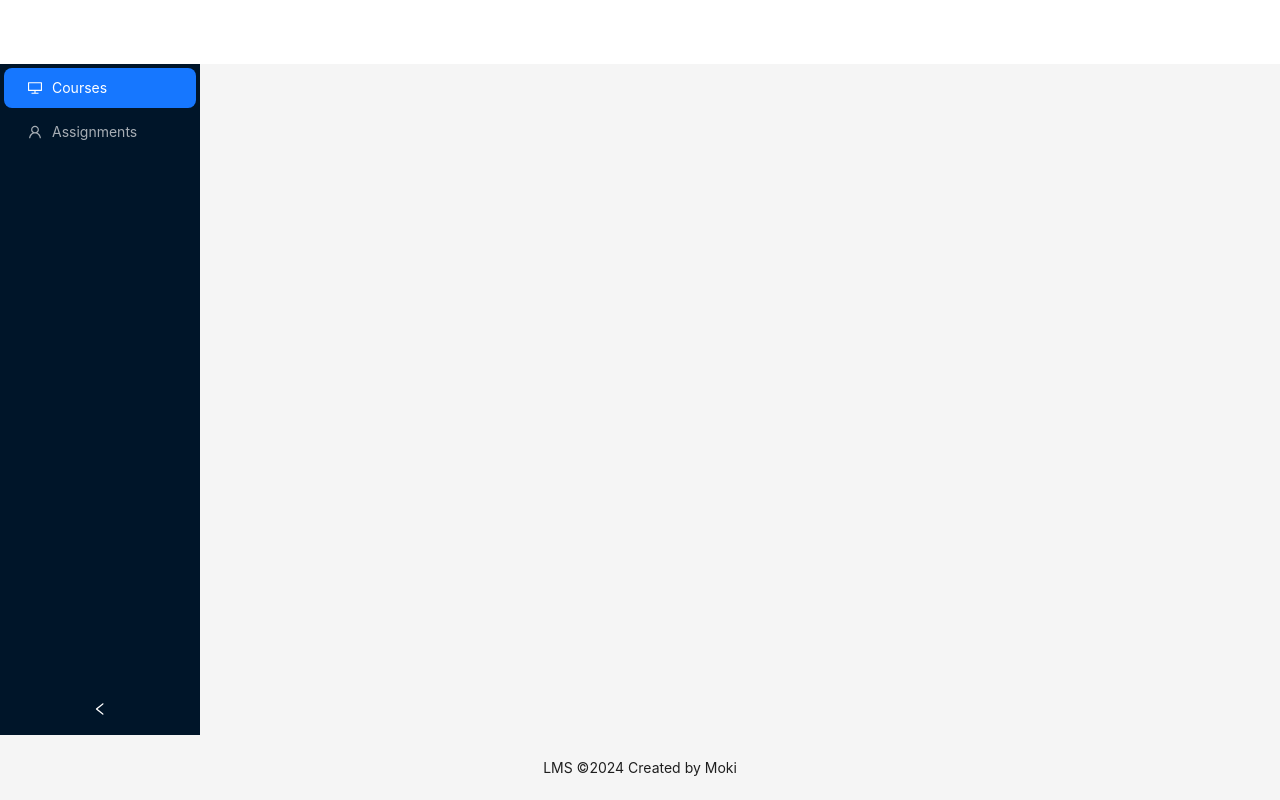
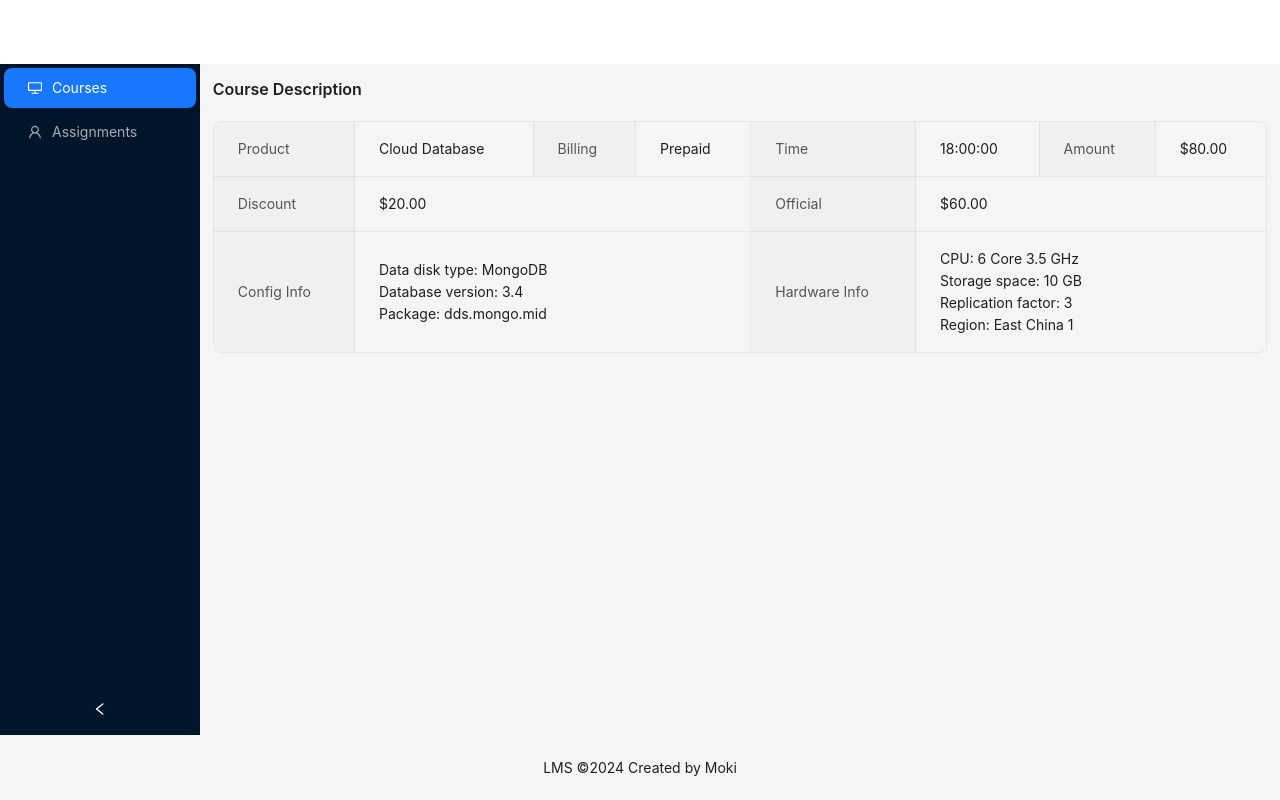
Before and after one commit to kiom4025/React_App, a React (Create React App) app: page /courseDetails in a window 1280 px wide. Built offline with nearby package versions, Linux system fonts and the light colour scheme.

Commit message:
Course card design complete & Course details page started

```diff
--- /dev/null
+++ b/src/Components/Courses/CourseCard.jsx
@@ -0,0 +1,81 @@
+import React from 'react';
+import {
+  ClockCircleOutlined,
+ } from '@ant-design/icons';
+import { Badge, Card, Rate } from 'antd';
+import { useNavigate } from 'react-router-dom';
+function CustomCourseCard () {
+  const navigate = useNavigate();
+  return(
+  <Badge.Ribbon text="15% off" placement='end'>
+  <Card
+    style={{
+      width: 250,
+      boxShadow: '0px 4px 12px rgba(0, 0, 0, 0.20)',
+      borderRadius:'12px',
+    }}
+
+
+
+    cover={
+      <img
+        alt="example"
+        src="https://gw.alipayobjects.com/zos/rmsportal/JiqGstEfoWAOHiTxclqi.png"
+      />
+    }
+    // actions={[
+    //   <SettingOutlined key="setting" />,
+    //   <EditOutlined key="edit" />,
+    //   <EllipsisOutlined key="ellipsis" />,
+    // ]}
+  >
+    {/* <Meta
+      avatar={<Avatar src="https://api.dicebear.com/7.x/miniavs/svg?seed=8" />}
+      title="Card title"
+      description="This is the description"
+    /> */}
+
+<div style={{width: '100%', height: '100%', flexDirection: 'column', gap: 15, display: 'inline-flex'}}>
+    <div style={{ flexDirection: 'column', gap: 4, display: 'inline-flex'}}>
+        <div style={{width: 100, paddingLeft: 11, paddingRight: 11, paddingTop: 4, paddingBottom: 4, background: '#1677ff', borderRadius: 3, overflow: 'hidden', justifyContent: 'center', alignItems: 'center', gap: 10, display: 'inline-flex'}}>
+            <div style={{color: 'white', fontSize: 12, fontWeight: '450'}}>Intermediate</div>
+        </div>
+      <div>
+        <div style={{width: '100%', color: '#0A0A0A', fontSize: 14, fontWeight: '500', wordWrap: 'break-word'}}>Data Structure and Algorithms</div>
+        <div style={{color: '#979797', fontSize: 10, fontWeight: '400', }}>Lorem Ipsum is simply dummy text of the printing and typesetting industry.</div>
+      </div>
+        <div style={{justifyContent: 'left', alignItems: 'flex-start', gap: 2, display: 'inline-flex', lineHeight:2}}>
+            <div style={{color: '#EF116F', fontSize: 10.5,  fontWeight: '500', wordWrap: 'break-word'}}><ClockCircleOutlined />&nbsp;Duration:&nbsp;</div>
+            <div style={{color: 'black', fontSize: 10.5, fontWeight: '400',  wordWrap: 'break-word'}}>3hr 20min</div>
+        </div>
+        <div style={{alignSelf: 'stretch', color: '#979797', fontSize: 10, fontWeight: '400', wordWrap: 'break-word', lineHeight:2}}>Created by: Web Workflow</div>
+
+        <div style={{alignSelf: 'stretch', color: '#979797', fontSize: 10, fontWeight: '400', wordWrap: 'break-word', lineHeight:2}}>
+        <Rate allowHalf defaultValue={3.5} style={{fontSize:'15px'}}/>&emsp;(611 ratings)</div>
+
+        <div style={{width: 110, paddingLeft: 12, paddingRight: 12, paddingTop: 6, paddingBottom: 6, background: '#232323', borderRadius: 15, justifyContent: 'center', alignItems: 'center', gap: 15, display: 'inline-flex'}}>
+            <div style={{justifyContent: 'center', alignItems: 'flex-start', display: 'flex', gap:2}}>
+                <div style={{color: 'white', fontSize: 12, fontWeight: '400', wordWrap: 'break-word'}}>$</div>
+                <div style={{color: '#2BD638', fontSize: 12, fontWeight: '500', wordWrap: 'break-word'}}>350</div>
+            </div>
+            <div style={{justifyContent: 'center', alignItems: 'flex-start', display: 'flex', gap:2}}>
+                <div style={{color: 'white', fontSize: 12, fontWeight: '400', textDecoration: 'line-through', wordWrap: 'break-word'}}>$</div>
+                <div style={{color: 'white', fontSize: 12, fontWeight: '400', textDecoration: 'line-through', wordWrap: 'break-word'}}>450</div>
+            </div>
+        </div>
+    </div>
+    <div style={{alignSelf: 'stretch', height: 26, paddingLeft: 70, paddingRight: 70, paddingTop: 7, paddingBottom: 7, background: '#FFE001', borderRadius: 6, overflow: 'hidden', justifyContent: 'center', alignItems: 'center', gap: 10, display: 'inline-flex'}}
+    onClick={()=>navigate('/courseDetails')}
+    >
+        <div style={{color: 'black', fontSize: 12, fontWeight: '400', }}>Enroll Now</div>
+    </div>
+</div>
+  </Card>
+  </Badge.Ribbon>
+);
+}
+export default CustomCourseCard;
+
+/*
+Credits:
+Card concept: https://i.ytimg.com/vi/bHNdC-uBVj4/maxresdefault.jpg */
--- /dev/null
+++ b/src/Components/Courses/CourseDescription.jsx
@@ -0,0 +1,94 @@
+import React from 'react';
+import { Descriptions } from 'antd';
+const items = [
+    {
+        label: 'Product',
+        children: 'Cloud Database',
+    },
+    {
+        label: 'Billing',
+        children: 'Prepaid',
+    },
+    {
+        label: 'Time',
+        children: '18:00:00',
+    },
+    {
+        label: 'Amount',
+        children: '$80.00',
+    },
+    {
+        label: 'Discount',
+        span: {
+            xl: 2,
+            xxl: 2,
+        },
+        children: '$20.00',
+    },
+    {
+        label: 'Official',
+        span: {
+            xl: 2,
+            xxl: 2,
+        },
+        children: '$60.00',
+    },
+    {
+        label: 'Config Info',
+        span: {
+            xs: 1,
+            sm: 2,
+            md: 3,
+            lg: 3,
+            xl: 2,
+            xxl: 2,
+        },
+        children: (
+            <>
+                Data disk type: MongoDB
+                <br />
+                Database version: 3.4
+                <br />
+                Package: dds.mongo.mid
+            </>
+        ),
+    },
+    {
+        label: 'Hardware Info',
+        span: {
+            xs: 1,
+            sm: 2,
+            md: 3,
+            lg: 3,
+            xl: 2,
+            xxl: 2,
+        },
+        children: (
+            <>
+                CPU: 6 Core 3.5 GHz
+                <br />
+                Storage space: 10 GB
+                <br />
+                Replication factor: 3
+                <br />
+                Region: East China 1
+            </>
+        ),
+    },
+];
+const CourseDetails = () => (
+    <Descriptions
+        title="Course Description"
+        bordered
+        column={{
+            xs: 1,
+            sm: 2,
+            md: 3,
+            lg: 3,
+            xl: 4,
+            xxl: 4,
+        }}
+        items={items}
+    />
+);
+export default CourseDetails;
--- a/src/Page/Content.jsx
+++ b/src/Page/Content.jsx
@@ -3,6 +3,9 @@ import { Route, Routes } from "react-router-dom";
 import AssignmentTable from '../Components/Assignment/Assignment-Table';
 import UploadPage from '../Components/Assignment/UploadPage';
 import SubmissionSuccess from '../Components/Assignment/Submissionsuccess';
+import CustomCourseCard from '../Components/Courses/CourseCard';
+import CourseDetails from '../Components/Courses/CourseDescription';
+
 const { Content } = Layout;
 
 const PageContent = () => {
@@ -13,7 +16,8 @@ const PageContent = () => {
         }}>
         {/* Note: changing the element of 'Path="/"' from this is dashboard content -to- this is courses content for focus on Front-end assignement completion and making the course page as the defauld landing page*/}
       <Routes>  {/* Replaced Switch with Routes in React Router v6 */}
-        <Route path="/" element={<>this is courses content</>} />
+        <Route path="/" element={<CustomCourseCard/>} />
+        <Route path="/courseDetails" element={<CourseDetails/>} />
         {/* <Route path="/dashboard" element={<>this is dashboard content</>} /> */}
         {/* <Route path="/courses" element={<>this is courses content</>} /> */}
         <Route path="/assignments" element={<AssignmentTable/>} />
--- a/src/Page/Layout.css
+++ b/src/Page/Layout.css
@@ -20,3 +20,11 @@
     margin-left: 2%;
     border-radius: 10px;
 }
+
+.ant-ribbon-wrapper{
+    width: fit-content;
+}
+
+.ant-card .ant-card-body {
+    padding: 12px;
+}
```
